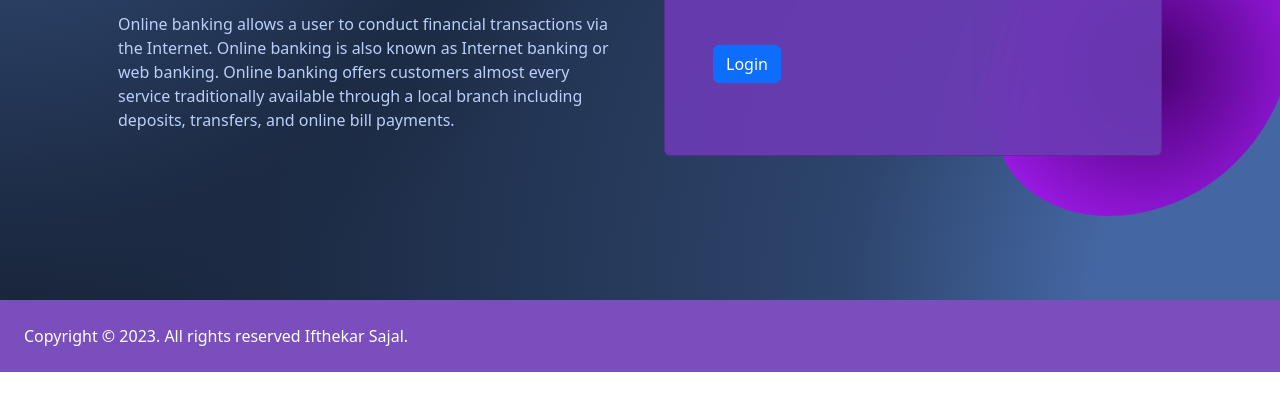
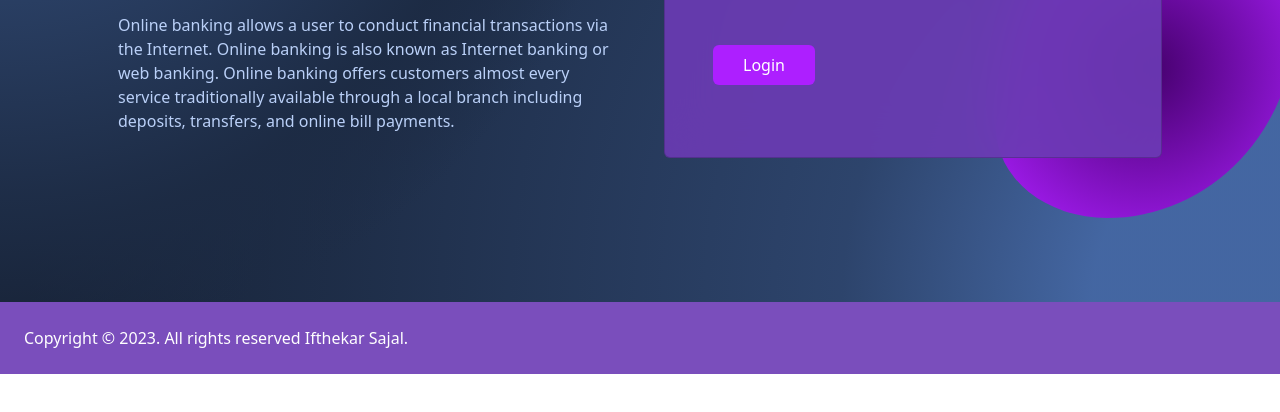
Before and after one commit to mdsajalcse/simple-bank-with-js, a plain HTML site: page index.html in a window 1280 px wide. Shown: the part 296-708 px from the top of the page. Drawn offline with nearby package versions, Linux system fonts and the light colour scheme.

Commit message:
button  hover complete

```diff
--- a/index.html
+++ b/index.html
@@ -47,9 +47,9 @@
 
 
                 <!-- login button -->
-                <button type="submit" class="btn btn-primary text-center mb-4">
-                 Login
-                </button>
+                <div class="bt"><button type="submit" class="btn btn-primary text-center mb-4">
+                    Login
+                   </button></div>
                 </div>
               </form>
             </div>
--- a/resources/css/style.css
+++ b/resources/css/style.css
@@ -38,6 +38,19 @@
       background-color: hwb(264 23% 29% / 0.9) !important;
       backdrop-filter: saturate(100%) blur(25px);
     }
-    .footer , span{
+    .footer span{
         text-align: center;
     }
+    /* button */
+    .bt button{
+        background-color:  #ad1fff !important;
+        color: #fff !important;
+        padding:8px 30px;
+        border: none;
+        border-radius: 10px solid;
+
+    }
+    button:hover{
+        background-color: #fff !important;
+        color:#ad1fff !important;
+    }
```
